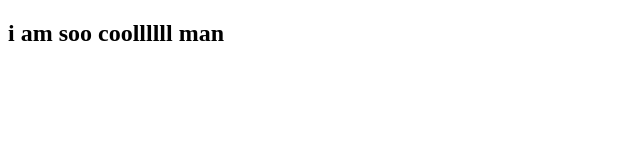
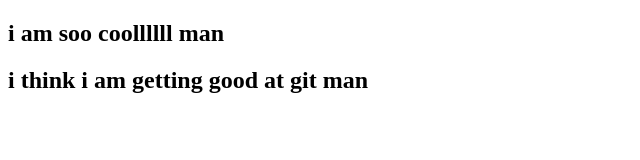
Before and after one commit to toy5429274/tutorial-git-info, a plain HTML site: page index.html in a window 1280 px wide. Shown: the whole page, without its empty margins (0-640 px from the left). Drawn offline with Linux system fonts and the light colour scheme.

Commit message:
this will be my final commit bro

```diff
--- a/index.html
+++ b/index.html
@@ -6,5 +6,6 @@
 </head>
 <body>
 	<h2>i am soo coollllll man</h2>
+	<h2>i think i am getting good at git man</h2>
 </body>
 </html>
```
